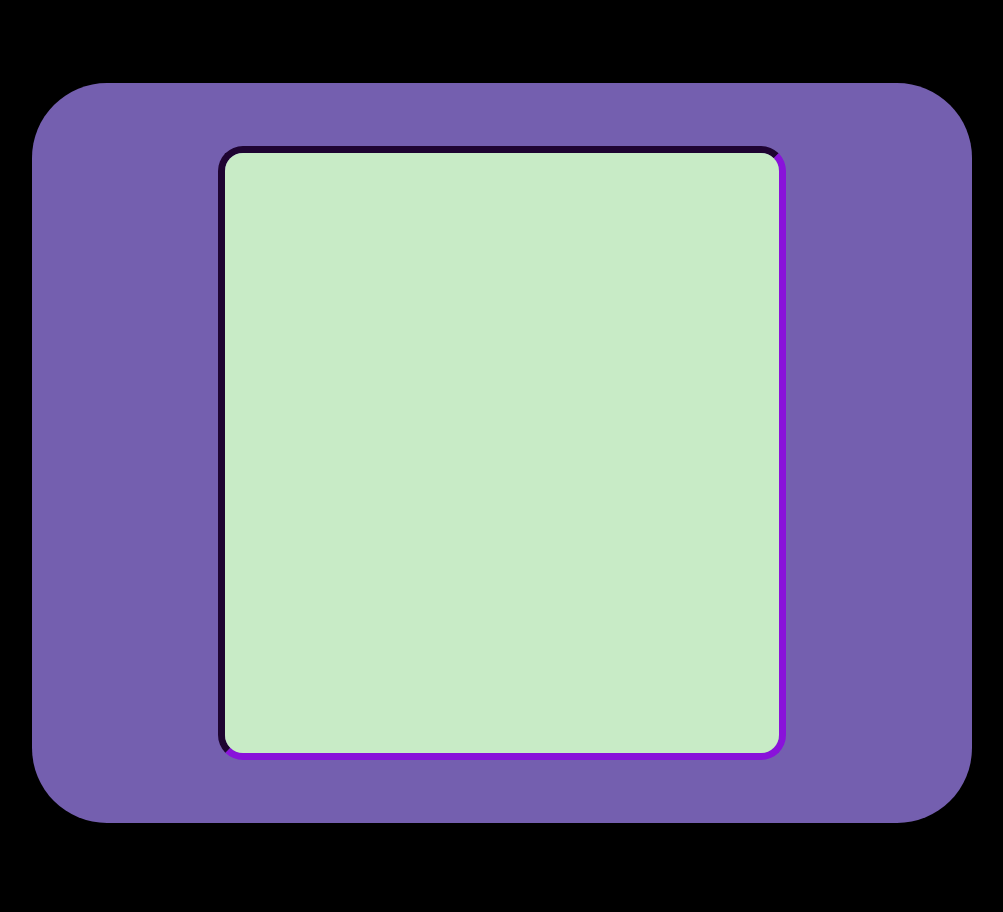
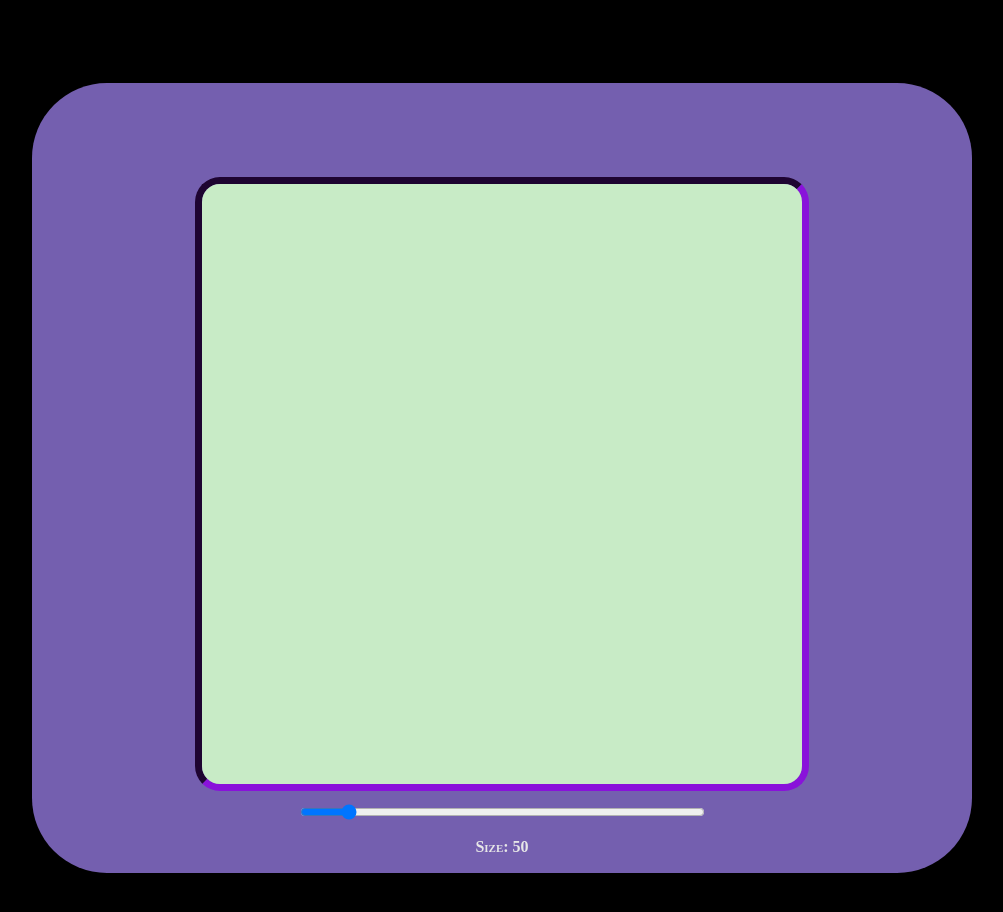
Before and after one commit to vtestagrossa/etch-a-sketch, a plain HTML site: page index.html in a window 1280 px wide. Shown: the whole page, without its empty margins (138-1141 px from the left). Drawn offline with Linux system fonts and the light colour scheme.

Commit message:
added a size slider that allows the number of grid squares per side to be adjusted while keeping the grid size the same

```diff
--- a/index.html
+++ b/index.html
@@ -9,8 +9,9 @@
 </head>
 <body id="body">
     <div id="container-border">
+        <div id="border-top"></div>
+        <div id="border-center">
             <div id="cb-left">
-
             </div>
             <div id="container">
 
@@ -19,5 +20,7 @@
 
             </div>
         </div>
+        <div id="border-bottom"></div>
+    </div>
 </body>
 </html>
--- a/script.js
+++ b/script.js
@@ -1,23 +1,52 @@
+// Main divs to append/remove children to/from
 const outerContainer = document.getElementById('container-border');
 const container = document.getElementById('container');
+const borderBottom = document.getElementById('border-bottom');
+const borderLeft = document.getElementById('cb-left');
+const borderRight = document.getElementById('cb-right');
 
+// Slider elements
+const sizeSlider = document.createElement('input');
+const sizeLabel = document.createElement('p');
+sizeLabel.classList.add('border-label');
+// Set Slider attributes and append to the bottom border
+sizeSlider.setAttribute('id', 'sizeSlider');
+sizeSlider.setAttribute('type', 'range');
+sizeSlider.setAttribute('min', '16');
+sizeSlider.setAttribute('max', '100');
+sizeSlider.setAttribute('value', '25');
+sizeSlider.classList.add('size-slider');
+borderBottom.appendChild(document.createElement('br'));
+borderBottom.appendChild(sizeSlider);
+borderBottom.appendChild(sizeLabel);
 
+// Sizing information
 const containerSize = 600;
 let clicked = false;
 let gridSizeX = 50;
 let gridSizeY = 50;
 
+// sizeLabel text and onchange event code
+sizeLabel.textContent = "Size: " + gridSizeX;
+sizeSlider.addEventListener('change', () => {
+        sizeLabel.textContent = "Size: " + sizeSlider.value;
+        gridSizeX = sizeSlider.value;
+        gridsizeY = sizeSlider.value;
+        makeGrid(gridSizeX, gridsizeY);
+    });
+
 //Allows for selection of colors.
 let RGB = "FF0000;"
 let cellColor = "background-color: #" + RGB;
 
-//Allows for selection of grid size
-const cellStyle = "width: " + (containerSize / gridSizeX) + "px;" + " height: " + (containerSize / gridSizeY) + "px;";
 
 //Toggles drawing mode
 document.addEventListener('mousedown', () => {clicked = !clicked;});
 
 function makeGrid(sizeX, sizeY){
+    removeOldGrid();
+    //Allows for selection of grid size
+    let cellStyle = "width: " + (containerSize / sizeX) + "px;" + " height: " + (containerSize / sizeY) + "px;";
     //Loop through the rows
     for (let y = 0; y < sizeY; y++){
         //create the div for the row
@@ -39,4 +68,9 @@ function makeGrid(sizeX, sizeY){
         }
     }
 }
+function removeOldGrid(){
+    document.querySelectorAll('.grid-row').forEach(function(row){
+        row.parentNode.removeChild(row);
+    });
+}
 makeGrid(gridSizeX, gridSizeY);
--- a/stylesheet.css
+++ b/stylesheet.css
@@ -18,6 +18,14 @@ body{
     align-items: center;
     z-index: 1;
 }
+.border-label{
+    color: rgb(231, 231, 231);
+    font-variant-caps: small-caps;
+    font-weight: bolder;
+}
+.size-slider{
+    width: 45%;
+}
 #container{
     display: flex;
     flex-direction: column;
@@ -36,16 +44,40 @@ body{
 }
 #container-border{
     display: flex;
+    flex-direction: column;
     justify-content: center;
     align-items: center;
     background-color: rgb(116, 95, 175);
     margin: 75px;
     padding: 20px;
-    height: 700px;
+    height: 750px;
     width: 900px;
     border-radius: 75px;
     z-index: 3;
     overflow: hidden;
+}
+#border-top{
+    display: flex;
+    flex-direction: row;
+    width: 100%;
+    padding: 50px;
+}
+#border-center{
+    display: flex;
+    flex-direction: row;
+    justify-content: center;
+    align-items: center;
+    height: 600px;
+    width: 1200px;
+    margin: 0px;
+    padding: 0px;
+}
+#border-bottom{
+    display: flex;
+    flex-direction: column;
+    align-items: center;
+    justify-content: center;
+    width: 100%;
 }
 #cb-left{
     display: flex;
```
Lines whose indentation alone changed are shown as unchanged.
